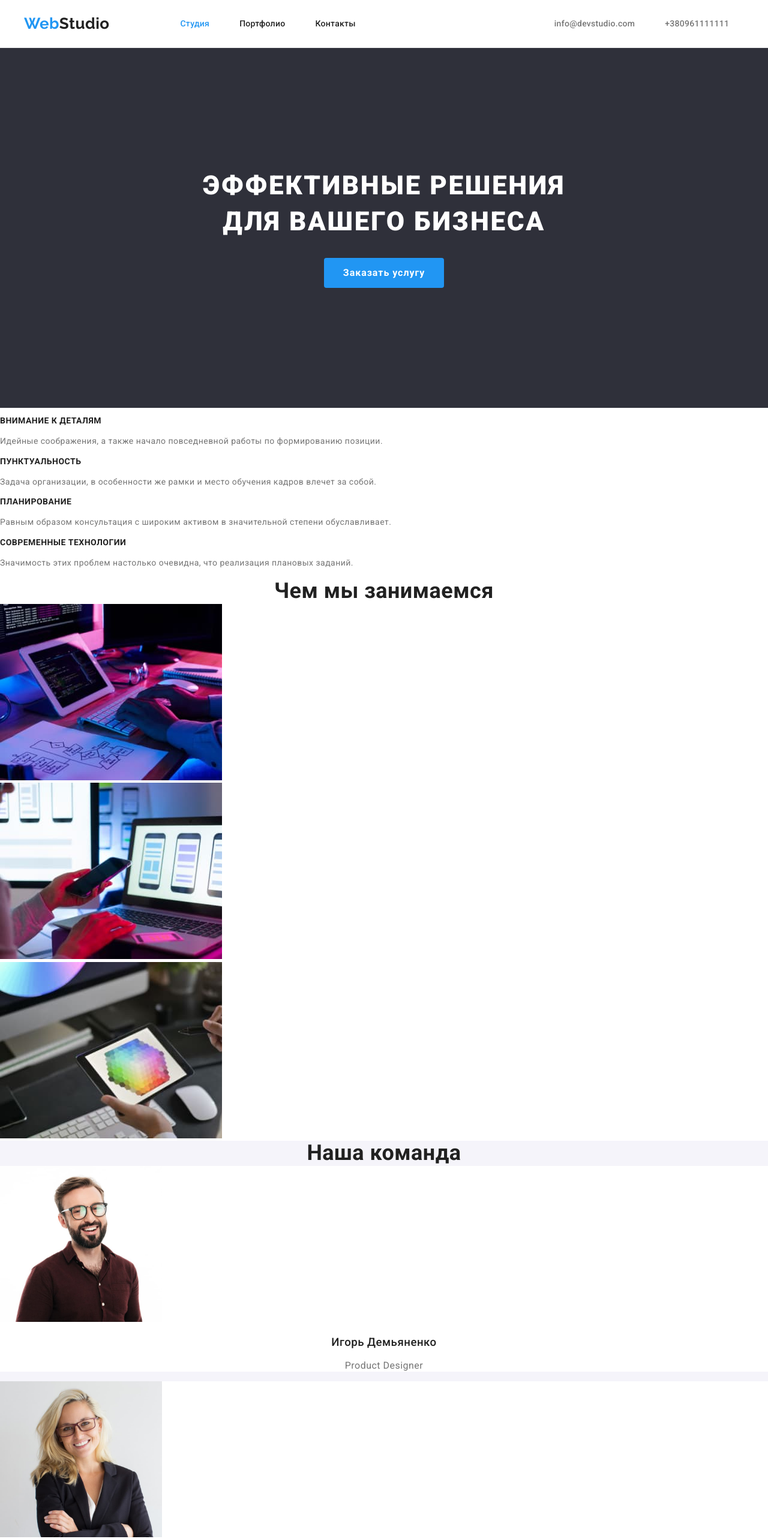
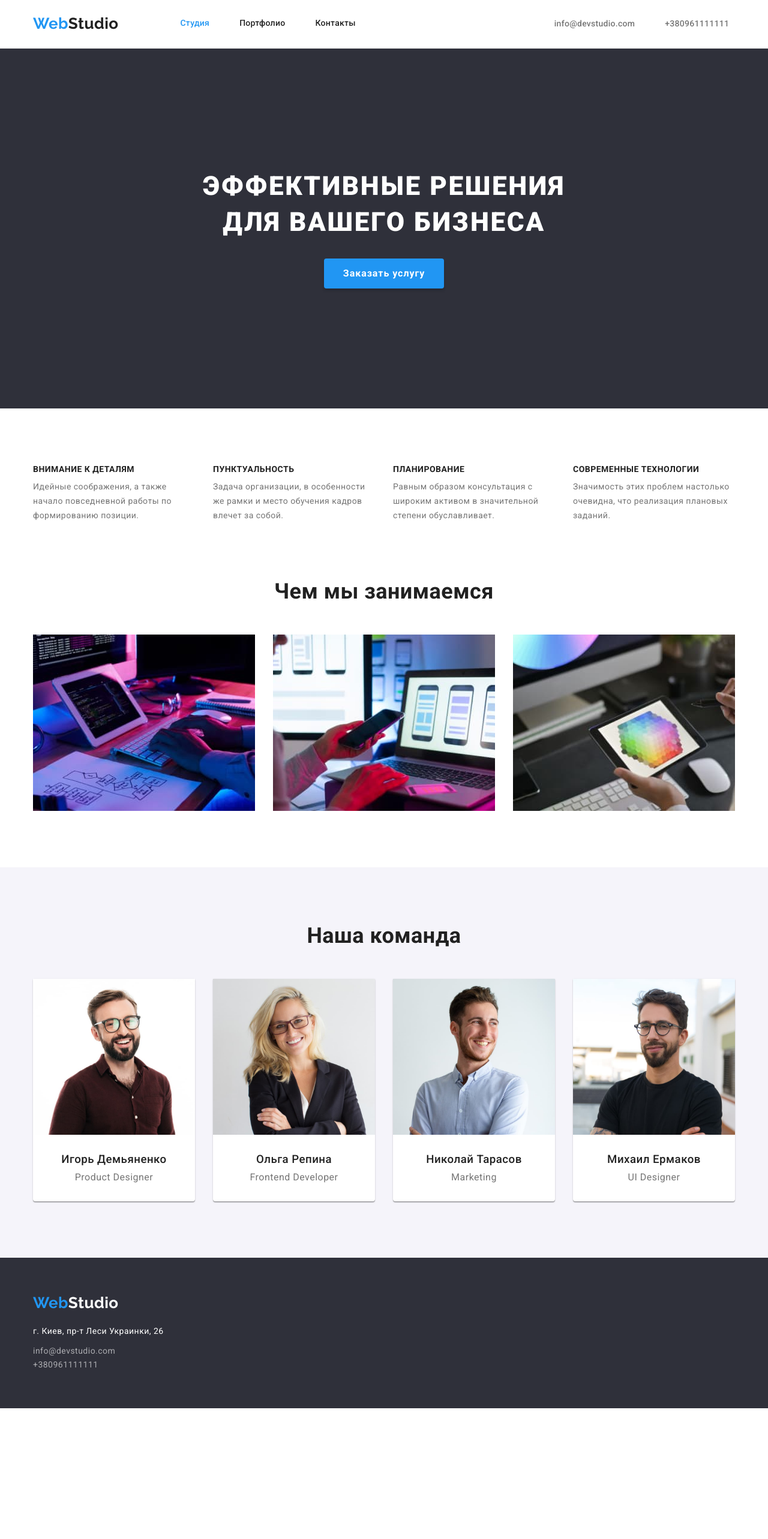
Before and after one commit to Oper992/goit-markup-hw-03, a plain HTML site: page index.html in a window 1280 px wide. Shown: the top 2566 px of the page at 60% size. After the commit the page ends 2348 px from the top, so only its background shows below. Drawn offline with nearby package versions, Linux system fonts and the light colour scheme.

Commit message:
Сделал ДЗ 3

```diff
--- a/css/styles.css
+++ b/css/styles.css
@@ -12,26 +12,48 @@ body {
   letter-spacing: 0.03em;
   background-color: var(--white-color);
 }
-ul{
+ul {
   padding: 0;
   margin: 0;
   list-style-type: none;
 }
-h1,h2,h2,h4{
+h1,
+h2,
+h3,
+h2,
+h4,
+p {
   margin: 0;
 }
+img {
+  display: block;
+}
+.section {
+  padding: 94px 0;
+}
+.container {
+  width: 1200px;
+  padding: 0 15px;
+  margin: 0 auto;
+}
+.title-h2 {
+  font-weight: bold;
+  font-size: 36px;
+  line-height: 1.16;
+  text-align: center;
+  margin-bottom: 50px;
+}
 /* -------------------header------------------ */
-header{
+header {
   display: flex;
-  justify-content:center;
-  height: 80px;
-  border-bottom: 1px solid #ECECEC;
+  justify-content: center;
+  border-bottom: 1px solid #ececec;
+  padding: 24px 0 25px 0;
 }
-.container{
+.header-container {
   display: flex;
-  width: 1200px;
   align-items: center;
-  justify-content:center;
+  justify-content: center;
 }
 .logo-header {
   font-family: "Raleway", sans-serif;
@@ -41,21 +63,20 @@ header{
   line-height: 1.19;
   color: var(--black-text-color);
   margin-right: 93px;
-  padding: 0;
 }
 .logo-web {
   color: var(--blue-color);
 }
-.nav-list{
+.nav-list {
   display: flex;
 }
-.header-section{
+.header-section {
   display: flex;
   width: 1200px;
   align-items: center;
-  justify-content:center;
+  justify-content: center;
 }
-.header-nav{
+.header-nav {
   margin-right: 331px;
 }
 .nav-link {
@@ -73,10 +94,10 @@ header{
   color: var(--blue-color);
 }
 .nav-link:hover,
-.nav-link:focus, {
+.nav-link:focus {
   color: var(--blue-color);
 }
-.contacts-list{
+.contacts-list {
   display: flex;
   margin: 0;
   padding: 0;
@@ -89,19 +110,20 @@ header{
   line-height: 1.14;
   letter-spacing: 0.02em;
 }
-.contacts-item-link:first-child{
+.contacts-item-link:first-child {
   margin-right: 50px;
 }
 .contacts-link:hover,
 .contacts-link:focus {
   color: var(--blue-color);
 }
+/* --------------main------------- */
 .banner {
   background-color: var(--footer-and-banner-background-color);
   padding: 200px 0 200px 0;
   text-align: center;
 }
-.title-banner{
+.title-banner {
   color: var(--white-color);
   font-weight: 900;
   font-size: 44px;
@@ -120,8 +142,13 @@ header{
   border-radius: 4px;
   border: none;
   font-size: 16px;
-  width: 200px;
-  height: 50px;
+  padding: 10px 32px;
+  box-shadow: 0px 4px 4px rgba(0, 0, 0, 0.15);
+}
+.features-list {
+  display: flex;
+  margin-bottom: 94px;
+  justify-content: center;
 }
 .visually-hidden {
   position: absolute;
@@ -135,6 +162,12 @@ header{
   clip-path: inset(50%);
   margin: -1px;
 }
+.features-item {
+  width: 270px;
+}
+.features-item:not(:last-child) {
+  margin-right: 30px;
+}
 .features-text {
   color: var(--gray-text-color);
   font-size: 14px;
@@ -145,40 +178,58 @@ header{
   font-size: 14px;
   line-height: 1.14;
   text-transform: uppercase;
+  margin-bottom: 10px;
 }
-.title-h2 {
-  font-weight: bold;
-  font-size: 36px;
-  line-height: 1.16;
-  text-align: center;
+.features-image-list {
+  display: flex;
+  justify-content: center;
+}
+.features-image-item:not(:last-child) {
+  margin-right: 30px;
 }
 .our-team {
   background-color: var(--gray-background-color);
-}
-.our-team-list {
-  list-style-type: none;
 }
 .our-team-title {
   font-weight: 500;
   line-height: 1.18;
   text-align: center;
+  margin-bottom: 10px;
 }
 .our-team-text {
   color: var(--gray-text-color);
   line-height: 1.18;
   text-align: center;
 }
+.our-team-list {
+  display: flex;
+  flex-wrap: wrap;
+  margin-left: -30px;
+}
 .our-team-cards {
   background-color: var(--white-color);
+  flex-basis: calc((100% / 4) - 30px);
+  margin-left: 30px;
+  box-shadow: 0px 1px 3px rgba(0, 0, 0, 0.12), 0px 1px 1px rgba(0, 0, 0, 0.14),
+    0px 2px 1px rgba(0, 0, 0, 0.2);
+  border-radius: 0px 0px 4px 4px;
 }
+.our-team-description {
+  padding: 30px 0;
+}
+/* ---------------footer---------------- */
 .footer {
+  display: block;
   background-color: var(--footer-and-banner-background-color);
+  padding: 60px 0;
 }
-.footer-address {
+
+.addres-footer-text {
   font-style: normal;
   color: var(--white-color);
   font-size: 14px;
   line-height: 1.71;
+  margin-bottom: 9px;
 }
 .footer-contacts-link {
   text-decoration: none;
@@ -187,17 +238,31 @@ header{
   line-height: 1.7;
   color: rgba(255, 255, 255, 0.6);
 }
+.footer-contacts-item :first-child {
+  margin-bottom: 9px;
+}
 .footer-contacts-link:focus,
 .footer-contacts-link:hover {
   color: var(--blue-color);
 }
 .logo-footer {
+  display: block;
   font-family: "Raleway", sans-serif;
   text-decoration: none;
   font-weight: bold;
   font-size: 26px;
   line-height: 1.19;
   color: var(--white-color);
+  margin-bottom: 20px;
+}
+/* -------------------portfolio------------------- */
+.filter-list {
+  display: flex;
+  justify-content: center;
+  margin-bottom: 50px;
+}
+.filter-item:not(:last-child) {
+  margin-right: 8px;
 }
 .filter-button {
   background-color: var(--gray-background-color);
@@ -207,17 +272,37 @@ header{
   cursor: pointer;
   border-radius: 4px;
   border: none;
+  padding: 6px 22px;
 }
 .filter-button:hover,
 .filter-button:focus {
   background-color: var(--blue-color);
   color: var(--white-color);
+  box-shadow: 0px 3px 1px rgba(0, 0, 0, 0.1), 0px 1px 2px rgba(0, 0, 0, 0.08),
+    0px 2px 2px rgba(0, 0, 0, 0.12);
+}
+.portfolio-cards-list {
+  display: flex;
+  flex-wrap: wrap;
+  margin-right: -30px;
+}
+.portfolio-cards-item {
+  flex-basis: calc((100% / 3) - 30px);
+  margin-right: 30px;
+  margin-bottom: 30px;
+}
+.portfolio-cards-description {
+  padding: 20px 24px;
+  border-bottom: 1px solid #eeeeee;
+  border-left: 1px solid #eeeeee;
+  border-right: 1px solid #eeeeee;
 }
 .portfolio-cards-title {
   font-weight: bold;
   font-size: 18px;
   line-height: 2;
   letter-spacing: 0.06em;
+  margin-bottom: 4px;
 }
 .portfolio-cards-text {
   color: var(--gray-text-color);
--- a/index.html
+++ b/index.html
@@ -17,16 +17,16 @@
       href="https://fonts.googleapis.com/css2?family=Raleway:wght@700&family=Roboto:wght@400;500;700;900&display=swap"
       rel="stylesheet"
     />
-    <title lang="en">WebStudio</title>
+    <title>WebStudio</title>
     <link rel="stylesheet" href="./css/styles.css" />
   </head>
   <body>
     <header>
-      <div class="container">
+      <div class="container header-container">
         <a href="./index.html" class="logo-header"
           ><span class="logo-web">Web</span>Studio</a
         >
-        <section class="header-section">
+        <div class="header-section">
           <nav class="header-nav">
             <ul class="nav-list">
               <li class="nav-link">
@@ -52,42 +52,45 @@
               >
             </li>
           </ul>
-        </section>
+        </div>
       </div>
     </header>
     <main>
       <section class="banner">
+        <div class="container">
           <h1 class="title-banner">
             Эффективные решения <br />
             для вашего бизнеса
           </h1>
           <button type="button" class="banner-button">Заказать услугу</button>
+        </div>
       </section>
-      <section>
+      <section class="section">
+        <div class="container">
           <h2 class="visually-hidden">Особенности</h2>
-        <ul>
-          <li>
+          <ul class="features-list">
+            <li class="features-item">
               <h3 class="features-title">Внимание к деталям</h3>
               <p class="features-text">
                 Идейные соображения, а также начало повседневной работы по
                 формированию позиции.
               </p>
             </li>
-          <li>
+            <li class="features-item">
               <h3 class="features-title">Пунктуальность</h3>
               <p class="features-text">
-              Задача организации, в особенности же рамки и место обучения кадров
-              влечет за собой.
+                Задача организации, в особенности же рамки и место обучения
+                кадров влечет за собой.
               </p>
             </li>
-          <li>
+            <li class="features-item">
               <h3 class="features-title">Планирование</h3>
               <p class="features-text">
                 Равным образом консультация с широким активом в значительной
                 степени обуславливает.
               </p>
             </li>
-          <li>
+            <li class="features-item">
               <h3 class="features-title">Современные технологии</h3>
               <p class="features-text">
                 Значимость этих проблем настолько очевидна, что реализация
@@ -95,22 +98,22 @@
               </p>
             </li>
           </ul>
-      </section>
-      <section>
           <h2 class="title-h2">Чем мы занимаемся</h2>
-        <ul>
-          <li>
+          <ul class="features-image-list">
+            <li class="features-image-item">
               <img src="images/img.jpg" width="370" alt="Рабочее место" />
             </li>
-          <li>
+            <li class="features-image-item">
               <img src="images/img(1).jpg" width="370" alt="Рабочее место" />
             </li>
-          <li>
+            <li class="features-image-item">
               <img src="images/img(2).jpg" width="370" alt="Рабочее место" />
             </li>
           </ul>
+        </div>
       </section>
-      <section class="our-team">
+      <section class="section our-team">
+        <div class="container">
           <h2 class="title-h2">Наша команда</h2>
           <ul class="our-team-list">
             <li class="our-team-cards">
@@ -119,13 +122,21 @@
                 width="270"
                 alt="Фото Игоря Демьяненко"
               />
+              <div class="our-team-description">
                 <h3 class="our-team-title">Игорь Демьяненко</h3>
                 <p lang="en" class="our-team-text">Product Designer</p>
+              </div>
             </li>
             <li class="our-team-cards">
-            <img src="images/img(4).jpg" width="270" alt="Фото Ольги Репиной" />
+              <img
+                src="images/img(4).jpg"
+                width="270"
+                alt="Фото Ольги Репиной"
+              />
+              <div class="our-team-description">
                 <h3 class="our-team-title">Ольга Репина</h3>
                 <p lang="en" class="our-team-text">Frontend Developer</p>
+              </div>
             </li>
             <li class="our-team-cards">
               <img
@@ -133,8 +144,10 @@
                 width="270"
                 alt="Фото Николая Тарасова"
               />
+              <div class="our-team-description">
                 <h3 class="our-team-title">Николай Тарасов</h3>
                 <p lang="en" class="our-team-text">Marketing</p>
+              </div>
             </li>
             <li class="our-team-cards">
               <img
@@ -142,21 +155,24 @@
                 width="270"
                 alt="Фото Михаила Ермакова"
               />
+              <div class="our-team-description">
                 <h3 class="our-team-title">Михаил Ермаков</h3>
                 <p lang="en" class="our-team-text">UI Designer</p>
+              </div>
             </li>
           </ul>
+        </div>
       </section>
     </main>
     <footer class="footer">
-      <section>
+      <div class="container">
         <a href="./index.html" class="logo-footer"
           ><span class="logo-web">Web</span>Studio</a
         >
-        <address>
-          <p class="footer-address">г. Киев, пр-т Леси Украинки, 26</p>
+        <address class="address-footer">
+          <p class="addres-footer-text">г. Киев, пр-т Леси Украинки, 26</p>
           <ul>
-            <li>
+            <li class="footer-contacts-item">
               <a href="mailto:info@devstudio.com" class="footer-contacts-link"
                 >info@devstudio.com</a
               >
@@ -168,7 +184,7 @@
             </li>
           </ul>
         </address>
-      </section>
+      </div>
     </footer>
   </body>
 </html>
```
Also changed, not shown: portfolio.html (+75 -33 lines). Lines whose indentation alone changed are shown as unchanged.
